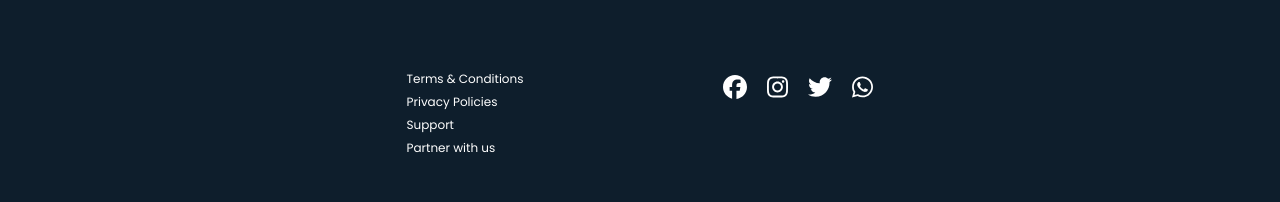
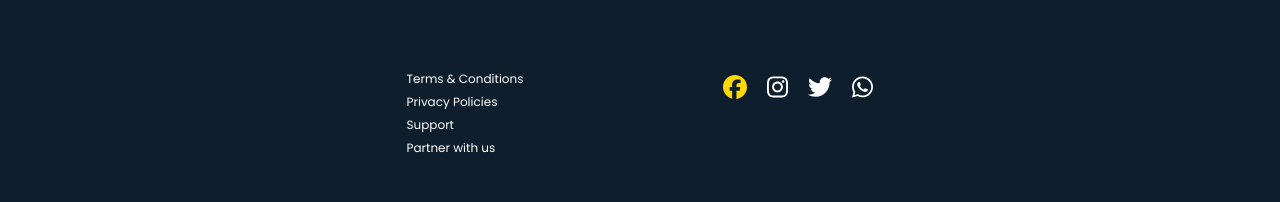
Before and after one commit to mfaiz6/learn-ui, a React (Create React App) app: page / in a window 1280 px wide. In both pictures the pointer is over the element 735 px from the left and 5984 px from the top of the page. Shown: the part 5868-6070 px from the top of the page. Built offline with nearby package versions, Linux system fonts and the light colour scheme.

Commit message:
minor fix

```diff
--- a/src/components/footer/footer.css
+++ b/src/components/footer/footer.css
@@ -42,7 +42,14 @@
     align-items: left;
     gap: 20px;
     font-size: 24px;
+}
+
+.socialDetails>span {
     cursor: pointer;
+}
+
+.socialDetails>span:hover {
+    color: #FFD800;
 }
 
 
```
